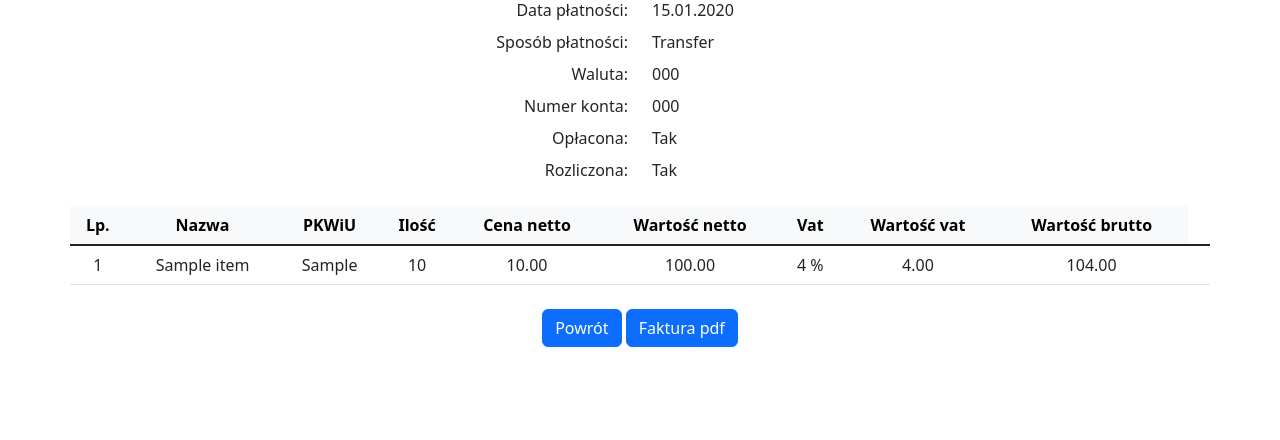
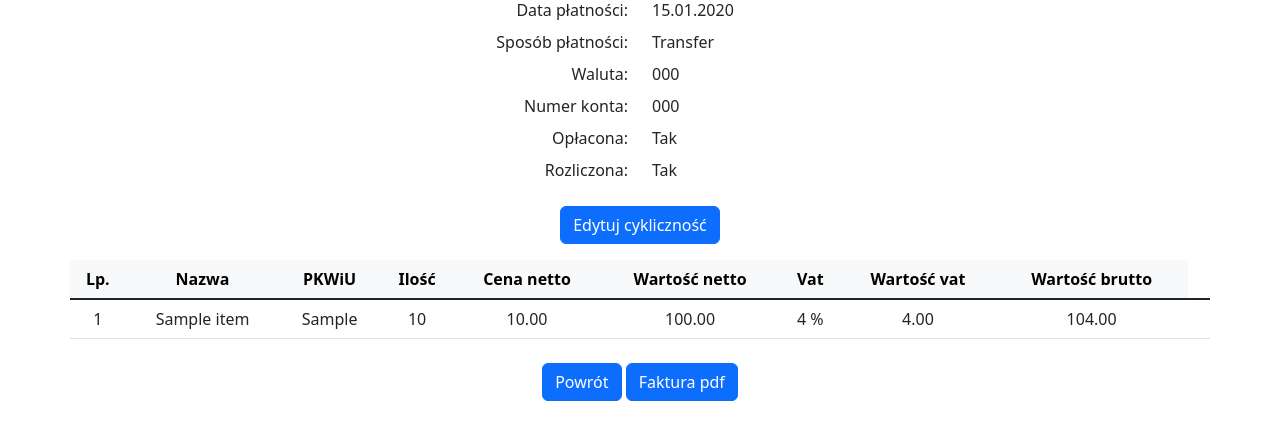
Before and after one commit to devsoft-pl/invoice-factory, a Django app: page /invoices/1/ in a window 1280 px wide. Shown: the part 266-706 px from the top of the page. Run offline with Django 3.2, Linux system fonts and the light colour scheme; a user stored in the database is signed in; tables that the repository leaves empty hold one stand-in row (values such as "Sample post"); parts of the project's set-up code (start-up, migrations or seed data) failed here and were passed over.

Commit message:
feat: add button with edit to recurring invoice

```diff
--- a/templates/invoices/detail_sell_invoice.html
+++ b/templates/invoices/detail_sell_invoice.html
@@ -87,15 +87,17 @@
             </div>
         </div>
         <div class="row mt-2">
-            {% if not invoice.is_settled %}
-                <div class="col text-center">
+            <div class="col text-center">
+                {% if not invoice.is_settled %}
                     <a class="btn btn-primary mt-3" href="{% url 'invoices:replace_sell_invoice' invoice.pk %}">Edytuj</a>
-                    {% if not invoice.correction_invoice_relation %}
-                        <a class="btn btn-primary mt-3" href="{% url 'invoices:create_correction_invoice' invoice.pk %}">Dodaj fakturę korygującą</a>
-                    {% endif %}
                     <a class="btn btn-primary mt-3" href="{% url 'invoices:delete_invoice' invoice.pk %}">Usuń</a>
-                </div>
-            {% endif %}
+                {% else %}
+                    <a class="btn btn-primary mt-3" href="{% url 'invoices:replace_recurring_invoice' invoice.pk %}">Edytuj cykliczność</a>
+                {% endif %}
+                {% if not invoice.correction_invoice_relation %}
+                    <a class="btn btn-primary mt-3" href="{% url 'invoices:create_correction_invoice' invoice.pk %}">Dodaj fakturę korygującą</a>
+                {% endif %}
+            </div>
         </div>
         <div class="row mt-2">
             {% if invoice.items.exists %}
```
